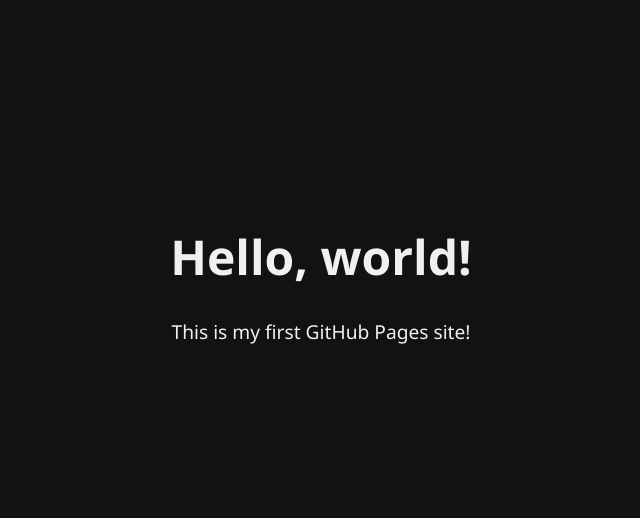
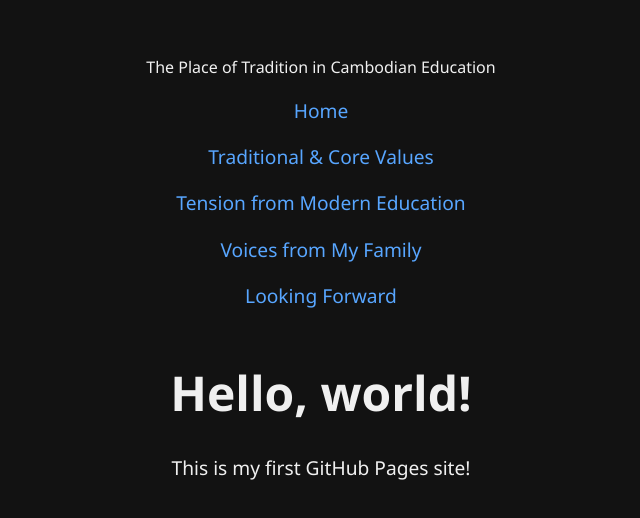
Before and after one commit to SuperElementX/superelementx.github.io, a plain HTML site: page index.html in a window 1280 px wide. Shown: the part 122-640 px from the top of the page, without its empty margins (319-959 px from the left). Drawn offline with Linux system fonts and the light colour scheme.

Commit message:
Update index.html

```diff
--- a/index.html
+++ b/index.html
@@ -43,11 +43,17 @@
     color: #888;
   }
 </style>
-<html>
-<head>
   <title>cambodia education wip</title>
 </head>
 <body>
+  <header>The Place of Tradition in Cambodian Education</header>
+  <nav class="sitenavigation">
+    <p><a href="index.html">Home</a></p>
+    <p><a href="values.html">Traditional & Core Values</a></p>
+    <p><a href="modern.html">Tension from Modern Education</a></p>
+    <p><a href="voices.html">Voices from My Family</a></p>
+    <p><a href="forward.html">Looking Forward</a></p>
+  </nav>
   <h1>Hello, world!</h1>
   <p>This is my first GitHub Pages site!</p>
 </body>
```
